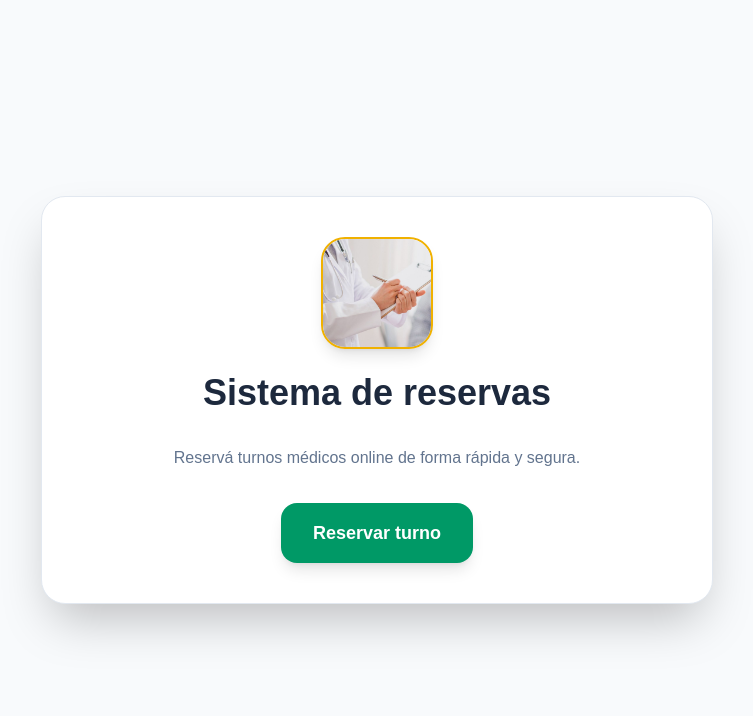
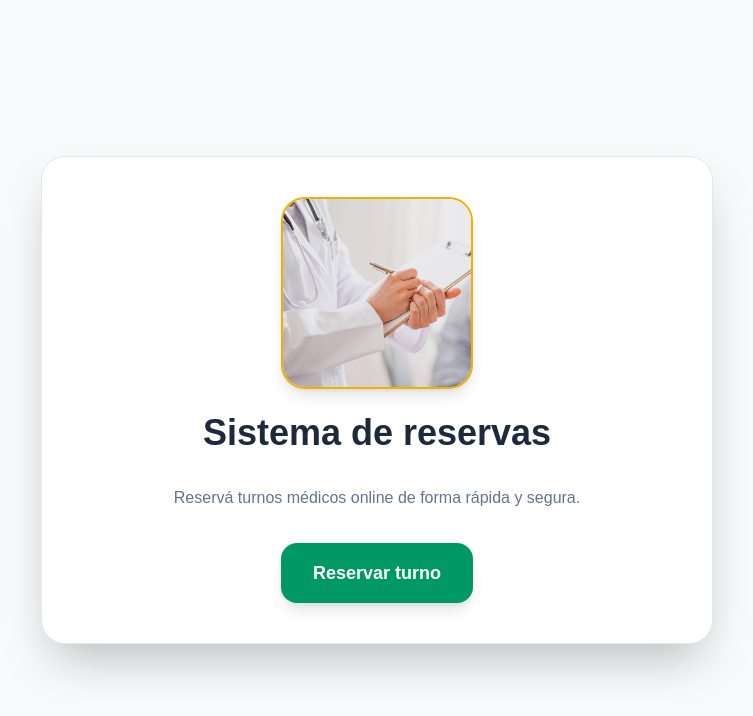
Before and after one commit to LucasVillaboa/med-turnos, a Next.js app: page /1 in a window 1280 px wide. Shown: the top 716 px of the page, without its empty margins (263-1016 px from the left). Built offline with nearby package versions, Linux system fonts and the light colour scheme.

Commit message:
actualizacion imagenes

```diff
--- a/src/app/[doctor]/page.tsx
+++ b/src/app/[doctor]/page.tsx
@@ -67,8 +67,8 @@ export default async function DoctorPage({ params }: Props) {
   src="/lavadero.jpeg"
   alt="Lavadero"
   className="
-    w-28
-    h-28
+    w-48
+    h-48
     object-cover
     rounded-3xl
     mx-auto
@@ -85,8 +85,8 @@ export default async function DoctorPage({ params }: Props) {
   src="/futbol5.jpeg"
   alt="Lavadero"
   className="
-    w-28
-    h-28
+    w-48
+    h-48
     object-cover
     rounded-3xl
     mx-auto
@@ -103,8 +103,8 @@ export default async function DoctorPage({ params }: Props) {
   src="/turnomedico.jpeg"
   alt="Lavadero"
   className="
-    w-28
-    h-28
+    w-48
+    h-48
     object-cover
     rounded-3xl
     mx-auto
```
